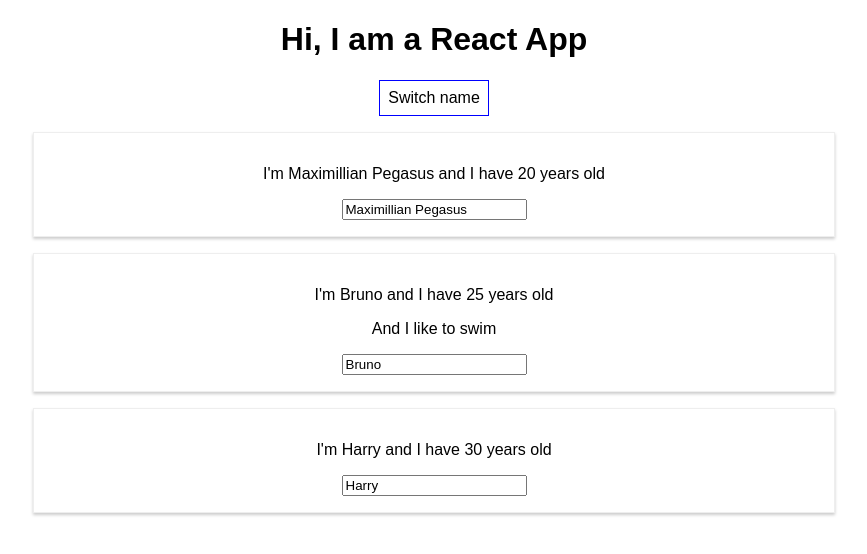
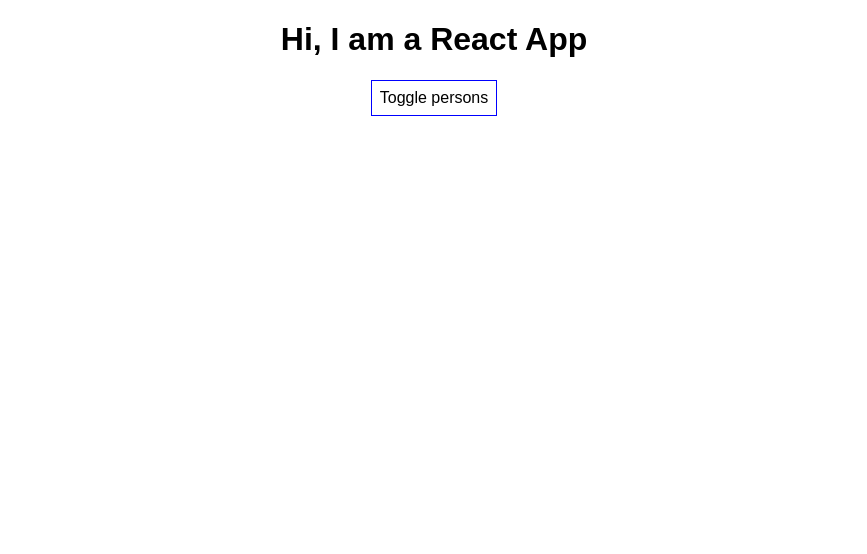
Before and after one commit to brunojahel/react-complete-guide, a React (Create React App) app: page / in a window 1280 px wide. Shown: the top 554 px of the page, without its empty margins (206-1073 px from the left). Built offline with nearby package versions, Linux system fonts and the light colour scheme.

Commit message:
lecture 4.58 - showing list conditionally, updating state via click handler

```diff
--- a/src/App.js
+++ b/src/App.js
@@ -6,30 +6,32 @@ class App extends Component {
 
   state = {
     persons: [
-      { name: 'Maximillian Pegasus', age:'20'},
-      { name: 'Bruno', age:'25'},
-      { name: 'Harry', age:'30'},
-    ]
+      {name: 'Maximillian Pegasus', age: '20'},
+      {name: 'Bruno', age: '25'},
+      {name: 'Harry', age: '30'},
+    ],
+    otherState: 'outro valor',
+    showPersons: false
   }
 
-  switchNameHandler = (newName) => {
-    this.setState({
-      persons: [
-        { name: newName, age:'20'},
-        { name: 'Bruno', age:'25'},
-        { name: 'Harry', age:'30'},
-      ]
-    })
+  deletePersonHandler = (personIndex) => {
+    const persons = this.state.persons;
+    persons.splice(personIndex, 1);
+    this.setState({persons: persons});
   }
 
   nameChangedHandler = (event) => {
     this.setState({
       persons: [
-        { name: 'Maximillian Pegasus', age:'25'},
-        { name: event.target.value, age:'25'},
-        { name: 'Harry', age:'30'},
+        {name: 'Maximillian Pegasus', age: '25'},
+        {name: event.target.value, age: '25'},
+        {name: 'Harry', age: '30'},
       ]
     })
+  }
+
+  togglePersonsHandler = () => {
+    this.setState({showPersons: !this.state.showPersons});
   }
 
   render() {
@@ -42,24 +44,27 @@ class App extends Component {
       cursor: 'pointer'
     };
 
+    let persons = null;
+
+    if (this.state.showPersons) {
+      persons = (
+          <div>
+            {this.state.persons.map((person, index) => {
+              return <Person name={person.name} age={person.age} click={() => this.deletePersonHandler(index)}/>
+            })}
+          </div>
+      );
+    }
+
     return (
-      <div className="App">
-        <h1>Hi, I am a React App</h1>
-        <button
-            style={style}
-            onClick={() => this.switchNameHandler('Maximillian Pegasus')}>Switch name</button>
-        <Person
-            name={this.state.persons[0].name}
-            age={this.state.persons[0].age} />
-        <Person
-            name={this.state.persons[1].name}
-            age={this.state.persons[1].age}
-            click={this.switchNameHandler.bind(this, 'King of monster duel')}
-            changed={this.nameChangedHandler}>And I like to swim</Person>
-        <Person
-            name={this.state.persons[2].name}
-            age={this.state.persons[2].age}/>
-      </div>
+        <div className="App">
+          <h1>Hi, I am a React App</h1>
+          <button
+              style={style}
+              onClick={this.togglePersonsHandler}>Toggle persons
+          </button>
+          {persons}
+        </div>
     );
   }
 }
--- a/src/Person/Person.js
+++ b/src/Person/Person.js
@@ -6,7 +6,7 @@ const person = (props) => {
       <div className="Person">
         <p onClick={props.click}>I'm {props.name} and I have {props.age} years old</p>
         <p>{props.children}</p>
-          <input type="text" onChange={props.changed} value={props.name} />
+        <input type="text" onChange={props.changed} value={props.name}/>
       </div>
   )
 };
```
Lines whose indentation alone changed are shown as unchanged.
